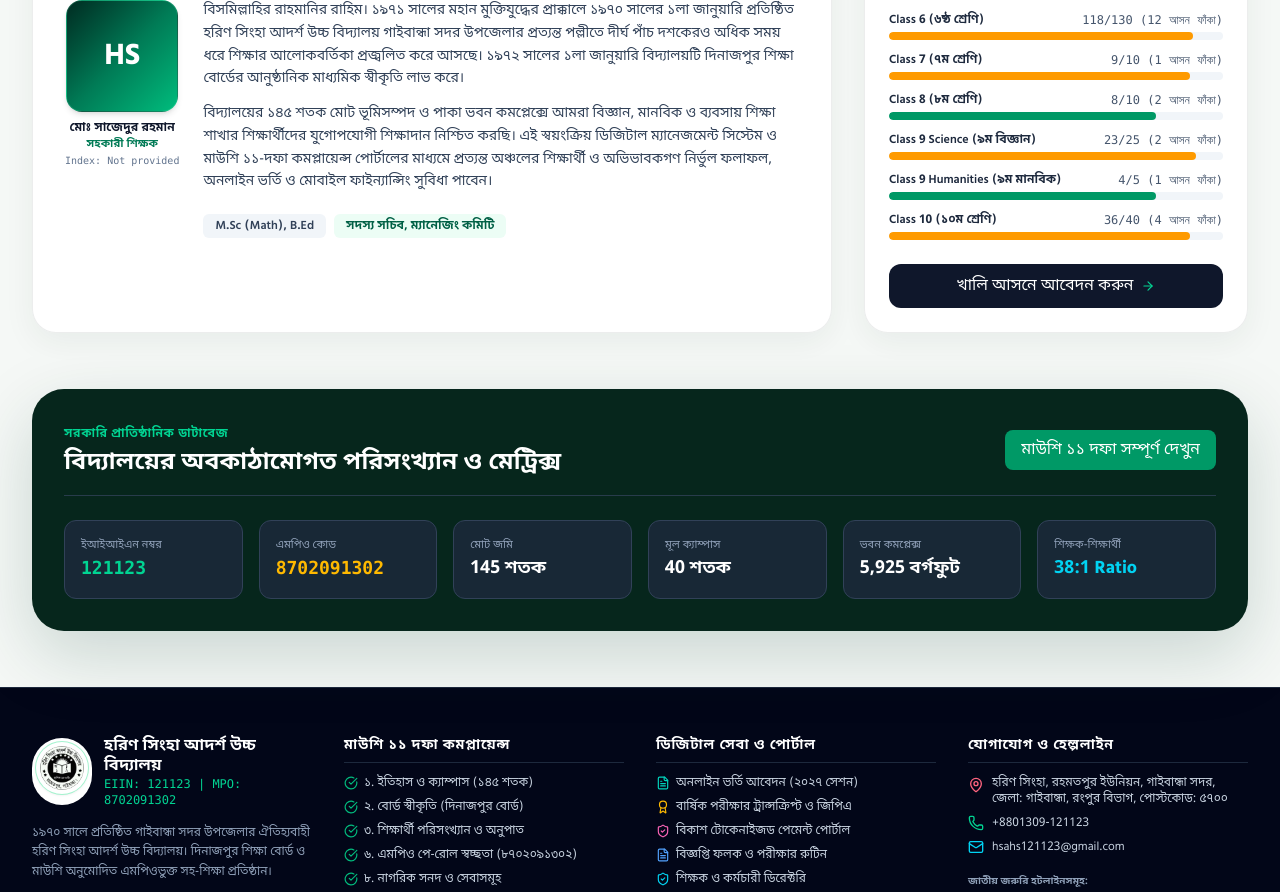
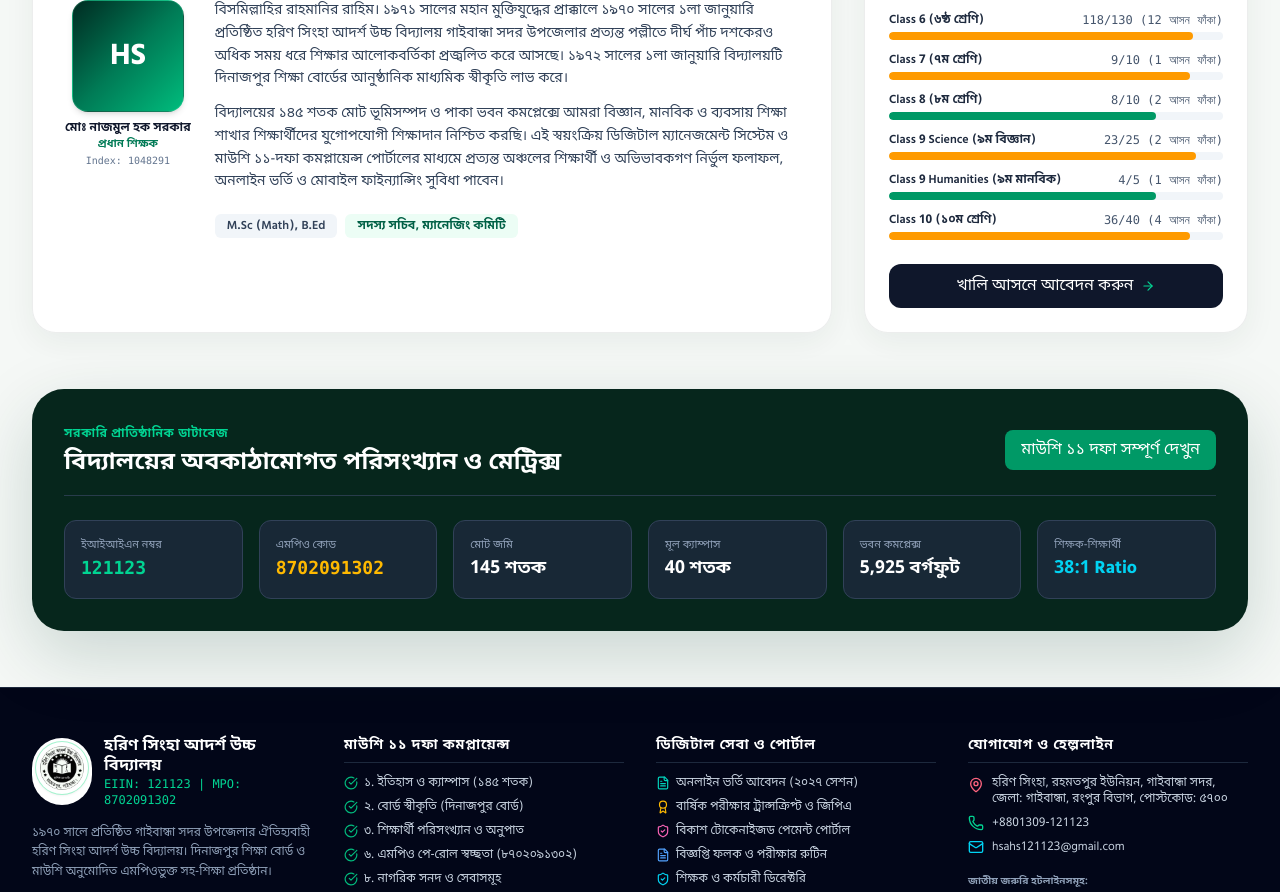
Before and after one commit to arafatalsaidrifat/Harin-Singha-Adarsha-High-School, a React (Vite) app: page / in a window 1280 px wide. Shown: the part 1240-2132 px from the top of the page. Built offline with nearby package versions, Linux system fonts and the light colour scheme.

Commit message:
fix: keep headmaster content separate from father profile

```diff
--- a/src/components/public/HomeHero.tsx
+++ b/src/components/public/HomeHero.tsx
@@ -31,7 +31,7 @@ export const HomeHero: React.FC<HomeHeroProps> = ({
   onNavigate,
   onOpenNotice,
 }) => {
-  const headmaster = INITIAL_TEACHERS[0];
+  const headmaster = INITIAL_TEACHERS.find((teacher) => teacher.id === 'teacher-head') || INITIAL_TEACHERS[0];
   const featuredNotice = notices.find((n) => n.isFeatured) || notices[0];
 
   const quotas = [
```
